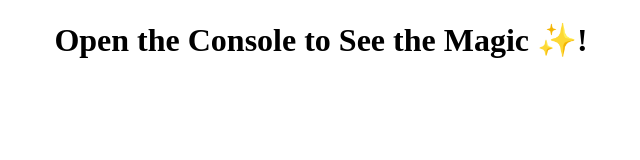
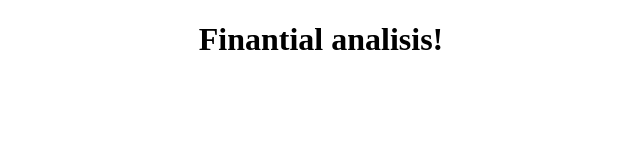
Before and after one commit to NazaretRueda/Console-Finances, a plain HTML site: page starter/index.html in a window 1280 px wide. Shown: the whole page, without its empty margins (319-959 px from the left). Drawn offline with Linux system fonts and the light colour scheme.

Commit message:
Readme & Screenshot

```diff
--- a/starter/index.html
+++ b/starter/index.html
@@ -7,7 +7,7 @@
   <title>M4 Challenge</title>
 </head>
 <body>
-  <h1 style="text-align:center;">Open the Console to See the Magic ✨! </h1>
+  <h1 style="text-align:center;">Finantial analisis! </h1>
   <script src="index.js"></script>
 </body>
 </html>
```
Also changed, not shown: starter/Consolescreen.png (added), 2 other files.
